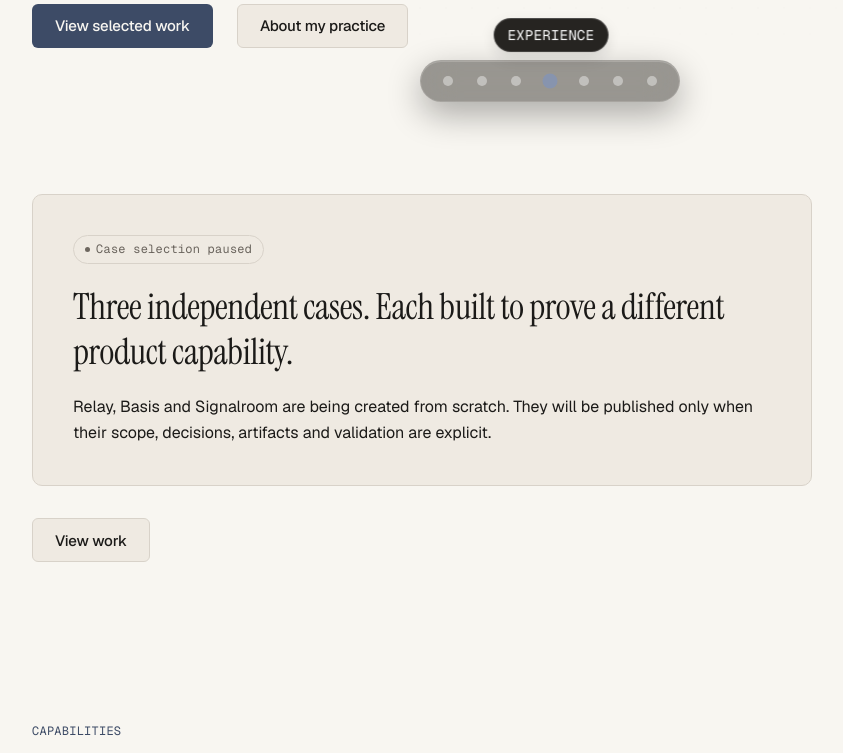
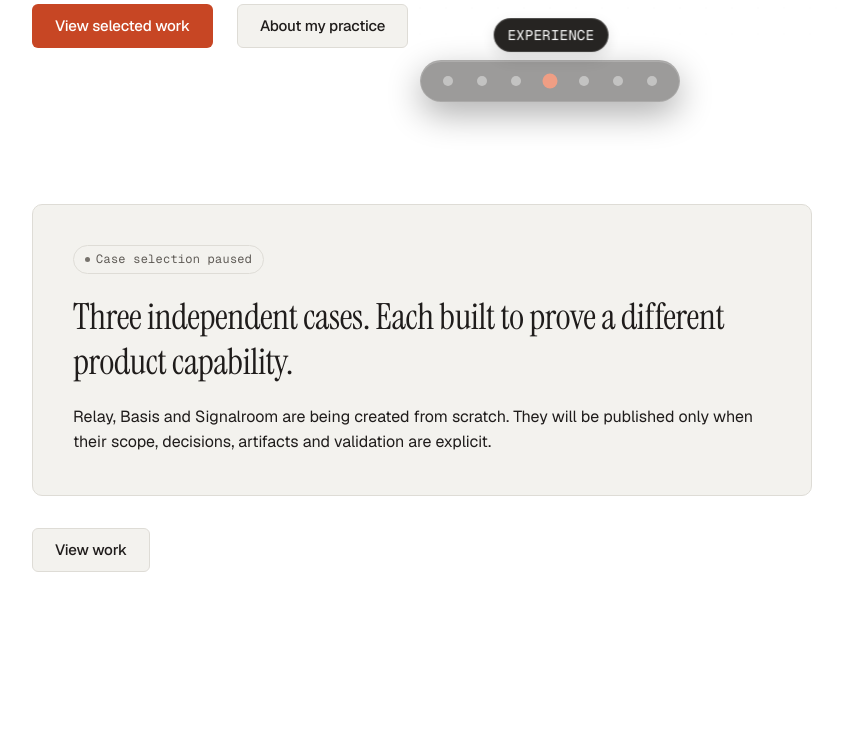
Before and after one commit to brenosampaio-dev/portfolio, a Next.js app in the folder portfolio/: page / in a window 1280 px wide. Shown: the part 678-1431 px from the top of the page, without its empty margins (90-933 px from the left). Built offline with nearby package versions, Linux system fonts and the light colour scheme.

Commit message:
feat(portfolio): brighten and rebalance the color system

```diff
--- a/portfolio/design-system/tokens/base.css
+++ b/portfolio/design-system/tokens/base.css
@@ -1,5 +1,5 @@
 /*
- * Base — minimal global reset. Warm-paper surface, DM Sans body.
+ * Base — minimal global reset. Neutral canvas, Geist body.
  * Typography defaults land here; all other rules use tokens.
  */
 *, *::before, *::after {
--- a/portfolio/design-system/tokens/colors.css
+++ b/portfolio/design-system/tokens/colors.css
@@ -1,57 +1,60 @@
 /*
- * Colour — warm paper, charcoal ink, one restrained indigo accent.
+ * Colour — clear white canvas, warm-neutral structure, burnt vermilion accent.
  *
  * Primitive names describe material; semantic aliases describe purpose.
- * Indigo replaces the former app-level Clay override as the single accent.
+ * Compatibility aliases keep existing components stable while every role
+ * resolves to the new semantic system.
  */
 :root {
   /* Light primitives */
-  --paper: #F8F6F1;
-  --silk: #EFEAE2;
-  --mist: #D8D2C9;
-  --pebble: #6D675F;
-  --stone: #69635C;
-  --graphite: #3F3B36;
-  --ink: #1B1A18;
+  --paper: #FFFFFF;
+  --silk: #F3F2EE;
+  --mist: #DEDCD6;
+  --pebble: #77736D;
+  --stone: #5F5B56;
+  --graphite: #36322F;
+  --ink: #1F1C1B;
 
   /* Accent and exception */
-  --indigo: #3D4B66;
-  --indigo-dark: #2E3950;
-  --indigo-light: #8794AE;
-  --alert: #B4452D;
+  --vermilion: #C74624;
+  --vermilion-dark: #A93618;
+  --vermilion-light: #EF9E84;
+  --alert: #B4232C;
 
   /* Semantic roles */
-  --accent: var(--indigo);
-  --accent-hover: var(--indigo-dark);
-  --focus: var(--indigo);
+  --accent: var(--vermilion);
+  --accent-hover: var(--vermilion-dark);
+  --focus: var(--vermilion);
   --bg-page: var(--paper);
   --surface-card: var(--silk);
   --text-primary: var(--ink);
   --text-secondary: var(--stone);
   --text-disabled: var(--pebble);
   --border: var(--mist);
-  --on-accent: var(--paper);
+  --on-accent: #FFFFFF;
 
   /* Derived translucent roles */
-  --accent-ring: color-mix(in srgb, var(--indigo) 16%, transparent);
-  --accent-wash: color-mix(in srgb, var(--indigo) 6%, transparent);
+  --accent-ring: color-mix(in srgb, var(--vermilion) 18%, transparent);
+  --accent-wash: color-mix(in srgb, var(--vermilion) 7%, transparent);
   --alert-wash: color-mix(in srgb, var(--alert) 6%, transparent);
   --alert-border: color-mix(in srgb, var(--alert) 20%, transparent);
 
   /* Transitional compatibility aliases */
-  --clay: var(--indigo);
-  --clay-dark: var(--indigo-dark);
-  --clay-light: var(--indigo-light);
+  --indigo: var(--vermilion);
+  --indigo-dark: var(--vermilion-dark);
+  --indigo-light: var(--vermilion-light);
+  --clay: var(--vermilion);
+  --clay-dark: var(--vermilion-dark);
+  --clay-light: var(--vermilion-light);
   --clay-ring: var(--accent-ring);
   --clay-wash: var(--accent-wash);
   --charcoal: var(--graphite);
   --ivory: var(--silk);
   --warm-grey: var(--stone);
   --muted-grey: var(--pebble);
-  --moss: var(--indigo);
-  --moss-dark: var(--indigo-dark);
-  --moss-mid: var(--indigo-light);
-  --vermilion: var(--alert);
+  --moss: var(--vermilion);
+  --moss-dark: var(--vermilion-dark);
+  --moss-mid: var(--vermilion-light);
   --ring-moss: var(--accent-ring);
   --moss-wash: var(--accent-wash);
   --vermilion-wash: var(--alert-wash);
@@ -59,15 +62,16 @@
 }
 
 [data-theme="dark"] {
-  --paper: #0E1118;
-  --silk: #171B25;
-  --mist: #252B39;
-  --pebble: #8E96AA;
-  --stone: #A3A9B9;
-  --graphite: #C3C8D4;
-  --ink: #F0F2F7;
-  --indigo: #8399C4;
-  --indigo-dark: #A0B0D3;
-  --indigo-light: #A0B0D3;
-  --alert: #F07A61;
+  --paper: #0F0F0E;
+  --silk: #191817;
+  --mist: #302E2A;
+  --pebble: #A39E96;
+  --stone: #B9B4AC;
+  --graphite: #D8D4CD;
+  --ink: #F8F6F1;
+  --vermilion: #FF7A52;
+  --vermilion-dark: #FF9474;
+  --vermilion-light: #FFB199;
+  --alert: #FF8A8F;
+  --on-accent: #1F1C1B;
 }
--- a/portfolio/design-system/tokens/spacing.css
+++ b/portfolio/design-system/tokens/spacing.css
@@ -5,8 +5,6 @@
  * Sections use compact, standard, and emphasis rhythm by narrative weight.
  * Radius: 6px controls, 10px standard cards, 16px major surfaces.
  * Elevation: hairlines before shadows. Shadow only on genuine lift.
- *
- * kanso (簡素) — nothing unnecessary; nothing missing.
  */
 :root {
   /* ── Spacing scale ──────────────────────────────────────── */
@@ -25,9 +23,9 @@
   --space-30: 120px;
 
   /* ── Semantic spacing ───────────────────────────────────── */
-  --section-compact: 64px;
-  --section-standard: 80px;
-  --section-emphasis: 120px;
+  --section-compact: clamp(3.5rem, 5vw, 4rem);
+  --section-standard: clamp(4.5rem, 7vw, 6rem);
+  --section-emphasis: clamp(6rem, 9vw, 7.5rem);
   --gap-section:  var(--section-standard); /* default section rhythm */
   --gap-content:  var(--space-12);   /* 48px between content blocks */
   --gap-card:     var(--space-8);   /* 32px between cards */
@@ -43,9 +41,9 @@
   --radius-full: 999px;  /* pills, tags */
 
   /* ── Elevation — hairline first ─────────────────────────── */
-  --shadow-subtle: 0 1px 4px rgba(28, 26, 24, 0.05);
-  --shadow-card:   0 4px 24px rgba(28, 26, 24, 0.07), 0 1px 3px rgba(28, 26, 24, 0.04);
-  --shadow-lift:   0 12px 48px rgba(28, 26, 24, 0.10), 0 2px 8px rgba(28, 26, 24, 0.05);
+  --shadow-subtle: 0 1px 3px rgba(31, 28, 27, 0.04);
+  --shadow-card: 0 4px 20px rgba(31, 28, 27, 0.05), 0 1px 2px rgba(31, 28, 27, 0.03);
+  --shadow-lift: 0 12px 42px rgba(31, 28, 27, 0.08), 0 2px 6px rgba(31, 28, 27, 0.04);
 
   /* ── Layout ─────────────────────────────────────────────── */
   --max-content: 1100px;
```
Also changed, not shown: 2 other files (tests, documents, lock files or other folders).
